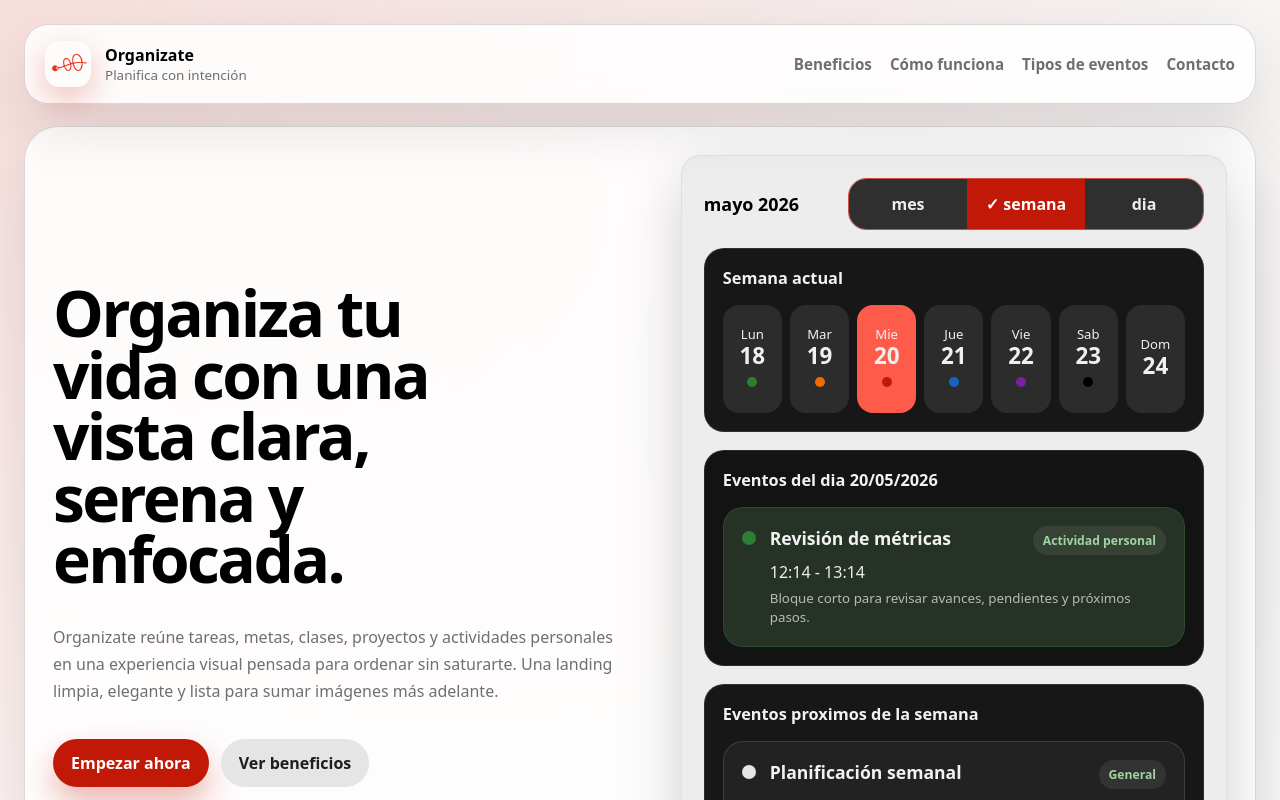
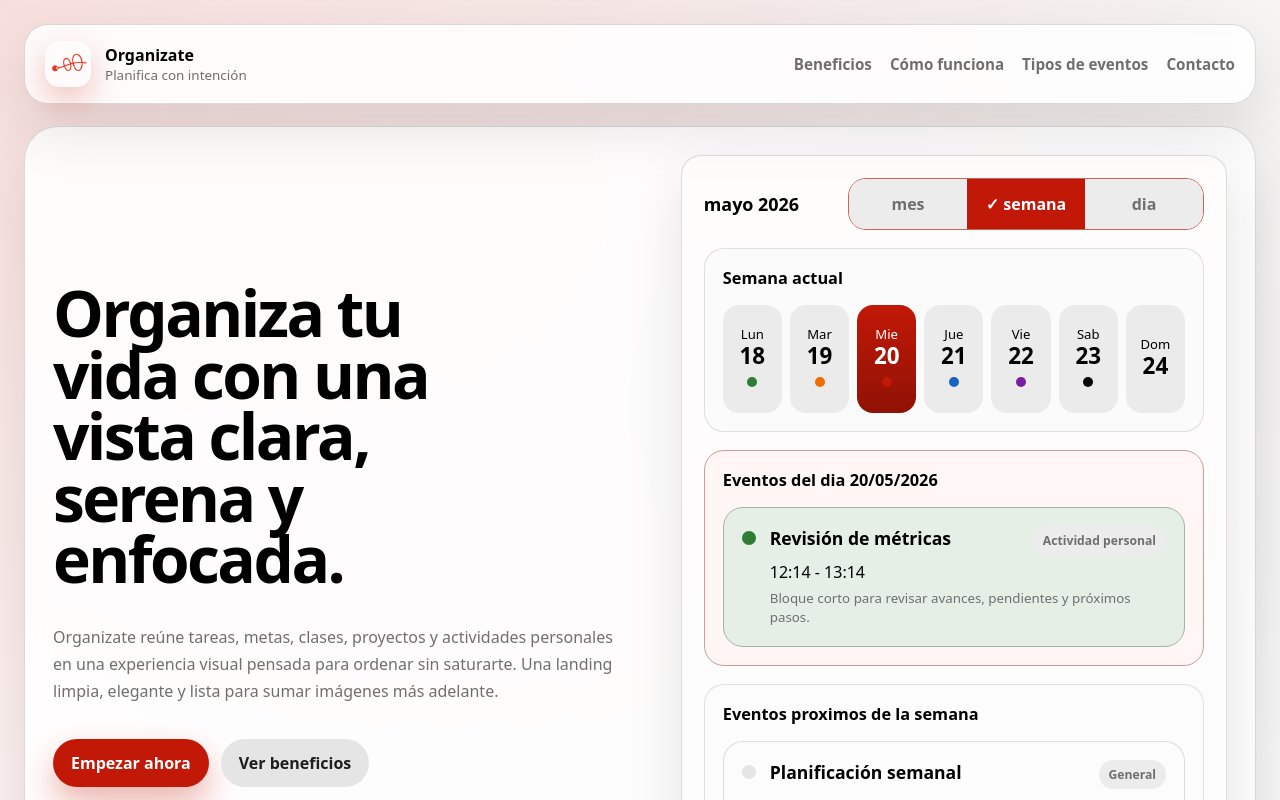
Before and after one commit to FloydGibson/organizateLanding, a Vue app: page / in a window 1280 px wide. Shown: the top 800 px of the page. Built offline with nearby package versions, Linux system fonts and the light colour scheme; a web font is replaced by a local one.

Commit message:
feat: update styles for improved UI consistency and accessibility

```diff
--- a/src/App.vue
+++ b/src/App.vue
@@ -743,9 +743,13 @@ main {
   gap: 18px;
   padding: 22px;
   border-radius: 20px;
-  background: color-mix(in srgb, var(--color-inverse-surface) 8%, var(--color-surface));
-  border: 1px solid color-mix(in srgb, var(--color-on-surface) 6%, transparent);
-  box-shadow: 0 22px 60px color-mix(in srgb, var(--color-shadow) 18%, transparent);
+  background: linear-gradient(
+    180deg,
+    color-mix(in srgb, var(--color-surface) 94%, var(--color-primary-container)),
+    color-mix(in srgb, var(--color-surface) 86%, var(--color-surface-container-highest))
+  );
+  border: 1px solid color-mix(in srgb, var(--color-outline-variant) 72%, transparent);
+  box-shadow: 0 22px 60px color-mix(in srgb, var(--color-shadow) 10%, transparent);
   min-width: 0;
 }
 
@@ -868,7 +872,7 @@ main {
   display: grid;
   grid-template-columns: repeat(3, minmax(0, 1fr));
   width: min(100%, 356px);
-  border: 1px solid color-mix(in srgb, var(--color-primary) 72%, transparent);
+  border: 1px solid color-mix(in srgb, var(--color-primary) 58%, var(--color-outline-variant));
   border-radius: 18px;
   overflow: hidden;
 }
@@ -877,8 +881,8 @@ main {
   display: grid;
   place-items: center;
   padding: 14px 18px;
-  background: #2f2f2f;
-  color: #ededed;
+  background: color-mix(in srgb, var(--color-surface-container-highest) 72%, var(--color-surface));
+  color: var(--color-on-surface-variant);
   font-weight: 700;
   font-size: 1rem;
 }
@@ -891,22 +895,23 @@ main {
 .app-card {
   padding: 18px;
   border-radius: 20px;
-  background: #171717;
-  border: 1px solid rgba(255, 255, 255, 0.1);
+  background: color-mix(in srgb, var(--color-surface) 86%, var(--color-surface-container-highest));
+  border: 1px solid color-mix(in srgb, var(--color-outline-variant) 64%, transparent);
 }
 
 .app-card h3 {
   margin: 0 0 16px;
   font-size: 1.02rem;
-  color: #f2f2f2;
+  color: var(--color-on-surface);
 }
 
 .app-card--highlight {
-  background: #131313;
+  background: color-mix(in srgb, var(--color-primary-container) 22%, var(--color-surface));
+  border-color: color-mix(in srgb, var(--color-primary) 28%, var(--color-outline-variant));
 }
 
 .app-card--list {
-  background: #171717;
+  background: color-mix(in srgb, var(--color-surface) 88%, var(--color-secondary-container));
 }
 
 .week-strip {
@@ -920,8 +925,8 @@ main {
   min-height: 108px;
   border: 0;
   border-radius: 16px;
-  background: #2c2c2c;
-  color: #f0f0f0;
+  background: color-mix(in srgb, var(--color-surface-container-highest) 76%, var(--color-surface));
+  color: var(--color-on-surface);
   padding: 12px 10px 16px;
   display: flex;
   flex-direction: column;
@@ -932,7 +937,12 @@ main {
 }
 
 .week-day.is-selected {
-  background: #ff5b4a;
+  background: linear-gradient(
+    180deg,
+    var(--color-primary),
+    color-mix(in srgb, var(--color-primary) 74%, black)
+  );
+  color: var(--color-on-primary);
 }
 
 .week-day span {
@@ -957,8 +967,8 @@ main {
   gap: 14px;
   padding: 18px;
   border-radius: 20px;
-  background: #222;
-  border: 1px solid rgba(255, 255, 255, 0.12);
+  background: color-mix(in srgb, var(--color-surface) 90%, var(--color-secondary-container));
+  border: 1px solid color-mix(in srgb, var(--color-outline-variant) 72%, transparent);
 }
 
 .event-card + .event-card {
@@ -966,8 +976,8 @@ main {
 }
 
 .event-card--today {
-  background: #263226;
-  border-color: rgba(46, 125, 50, 0.35);
+  background: color-mix(in srgb, #2e7d32 12%, var(--color-surface));
+  border-color: color-mix(in srgb, #2e7d32 30%, var(--color-outline-variant));
 }
 
 .event-card__dot {
@@ -992,7 +1002,7 @@ main {
 }
 
 .event-card__head strong {
-  color: #f2f2f2;
+  color: var(--color-on-surface);
   font-size: 1.1rem;
 }
 
@@ -1000,22 +1010,22 @@ main {
   flex: none;
   padding: 6px 10px;
   border-radius: 999px;
-  background: rgba(255, 255, 255, 0.08);
-  color: #9fd59f;
+  background: color-mix(in srgb, var(--color-secondary-container) 72%, var(--color-surface));
+  color: var(--color-on-surface-variant);
   font-size: 0.76rem;
   font-weight: 700;
 }
 
 .event-card p {
   margin: 0;
-  color: #ededed;
+  color: var(--color-on-surface);
   font-size: 1rem;
 }
 
 .event-card small {
   display: block;
   margin-top: 6px;
-  color: #b9b9b9;
+  color: var(--color-on-surface-variant);
   line-height: 1.45;
 }
 
```
